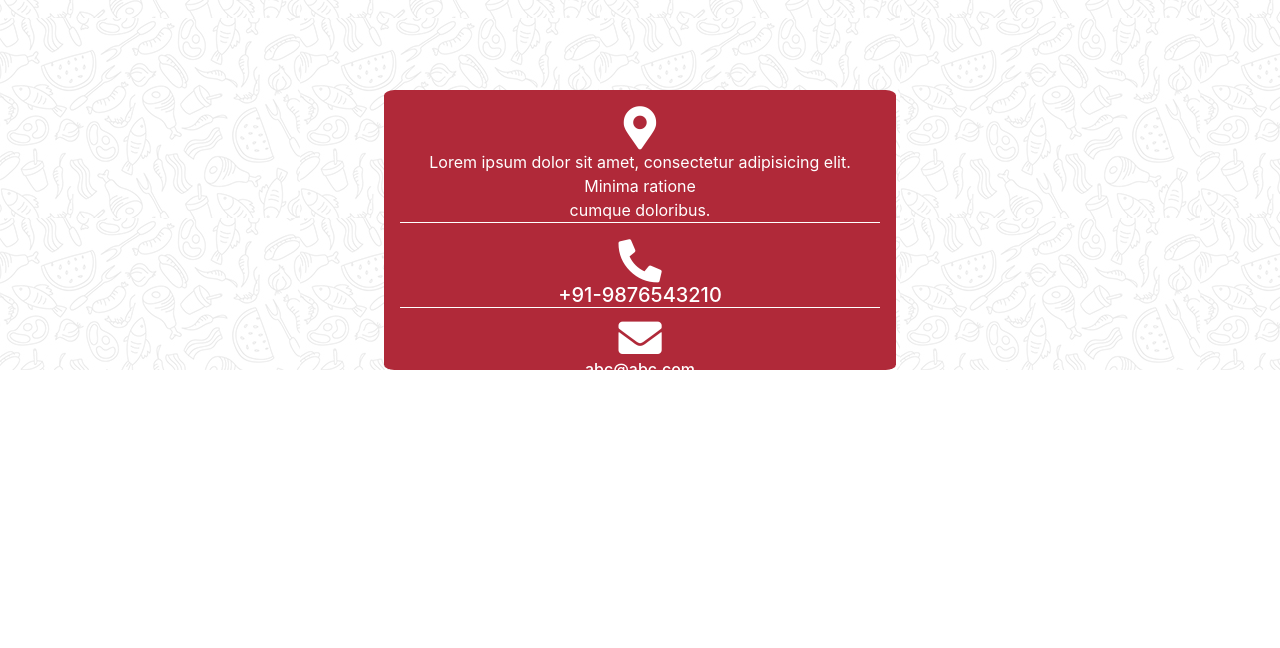
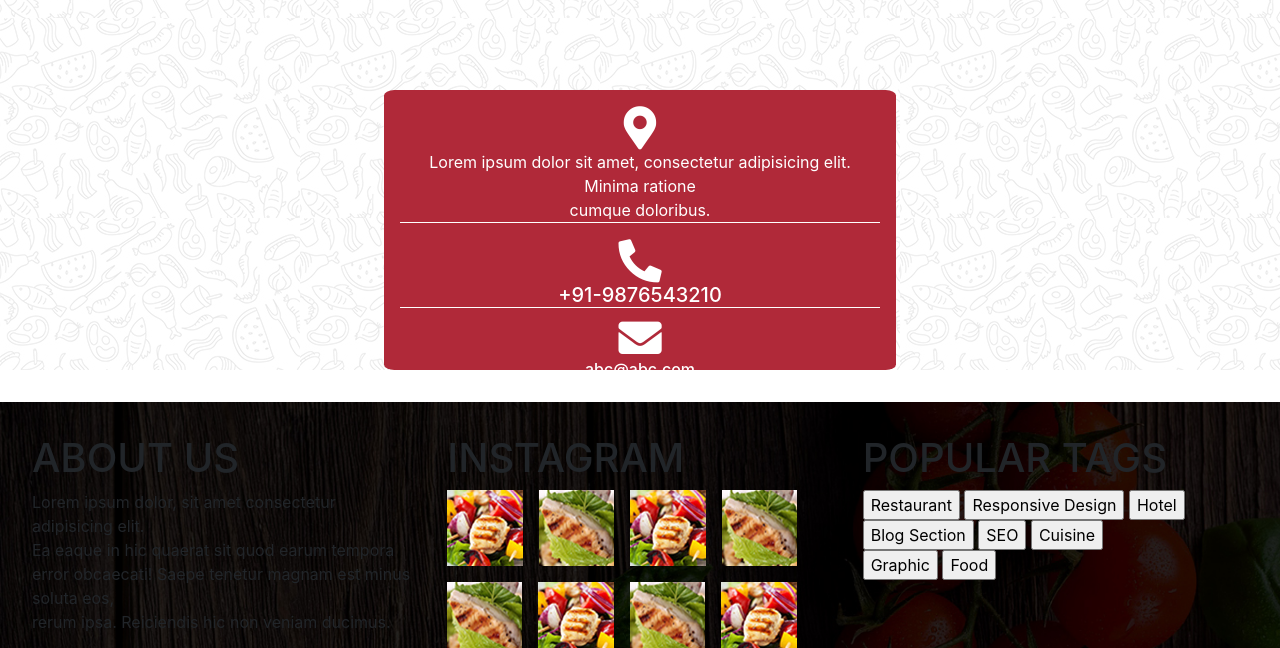
Before and after one commit to IliasHanma/IliasElBoazzati19_site_du_chef, a website: page index.html in a window 1280 px wide. Shown: the part 5440-6088 px from the top of the page. Before the commit the page ends 5819 px from the top, so only its background shows below. Drawn offline with nearby package versions, Linux system fonts and the light colour scheme.

Commit message:
ajout footer

```diff
--- a/index.html
+++ b/index.html
@@ -520,6 +520,75 @@
 
     </section>
 
+    <footer class="row p-5 mt-5">
+
+        <div class="col-4">
+            <h1>ABOUT US</h1>
+            <p>Lorem ipsum dolor, sit amet consectetur adipisicing elit.<br> Ea eaque in hic quaerat sit quod earum
+                tempora <br> error obcaecati! Saepe tenetur magnam est minus soluta eos,<br> rerum ipsa. Reiciendis hic
+                non veniam ducimus.</p>
+            <i class="fab fa-facebook-f"></i>
+            <i class="fab fa-google-plus-g"></i>
+            <i class="fab fa-pinterest-p"></i>
+            <i class="fab fa-linkedin-in"></i>
+        </div>
+
+        <div class="col-4">
+
+
+            <h1>INSTAGRAM</h1>
+            <div class="d-flex">
+                <img class="mr-3" src="./public/images/instragram_gallery_img1.jpg" alt="">
+                <img class="mr-3" src="./public/images/instragram_gallery_img2.jpg" alt="">
+                <img class="mr-3" src="./public/images/instragram_gallery_img1.jpg" alt="">
+                <img class="mr-3" src="./public/images/instragram_gallery_img2.jpg" alt="">
+
+            </div>
+
+
+            <div class="mt-3 d-flex ">
+                <img class="mr-3" src="./public/images/instragram_gallery_img2.jpg" alt="">
+                <img class="mr-3" src="./public/images/instragram_gallery_img1.jpg" alt="">
+                <img class="mr-3" src="./public/images/instragram_gallery_img2.jpg" alt="">
+                <img class="mr-3" src="./public/images/instragram_gallery_img1.jpg" alt="">
+            </div>
+
+        </div>
+
+
+
+
+
+
+
+        <div class="col-4">
+            <h1>POPULAR TAGS</h1>
+            <div>
+                <input type="button" value="Restaurant">
+                <input type="button" value="Responsive Design">
+                <input type="button" value="Hotel">
+            </div>
+
+            <div>
+                <input type="button" value="Blog Section">
+                <input type="button" value="SEO">
+                <input type="button" value="Cuisine">
+            </div>
+
+            <div>
+                <input type="button" value="Graphic">
+                <input type="button" value="Food">
+            </div>
+
+        </div>
+
+    </footer>
+
+    <div class="pseudo-footer">
+
+
+    </div>
+
 
 
 
--- /dev/null
+++ b/src/scss/modules/_footer.scss
@@ -0,0 +1,14 @@
+footer{
+    background-image: url(../../../public/images/footer_background.jpg);
+    background-position: center;
+    background-repeat: no-repeat;
+    background-size: cover;
+    height: 350px;
+}
+
+
+.pseudo-footer{
+    width: 100%;
+    background-color:#b02939 ;
+    height: 80px;
+}
--- a/src/scss/modules/style.scss
+++ b/src/scss/modules/style.scss
@@ -4,3 +4,4 @@
 @import"./section3";
 @import"./section4";
 @import"./section5";
+@import"./footer";
```
Also changed, not shown: public/css/app.css, 1 other file.
